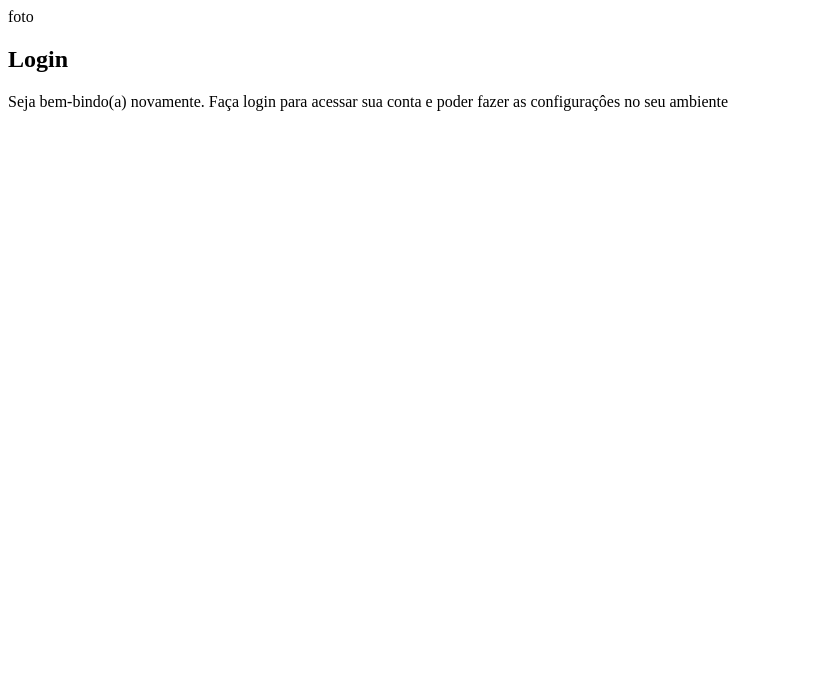
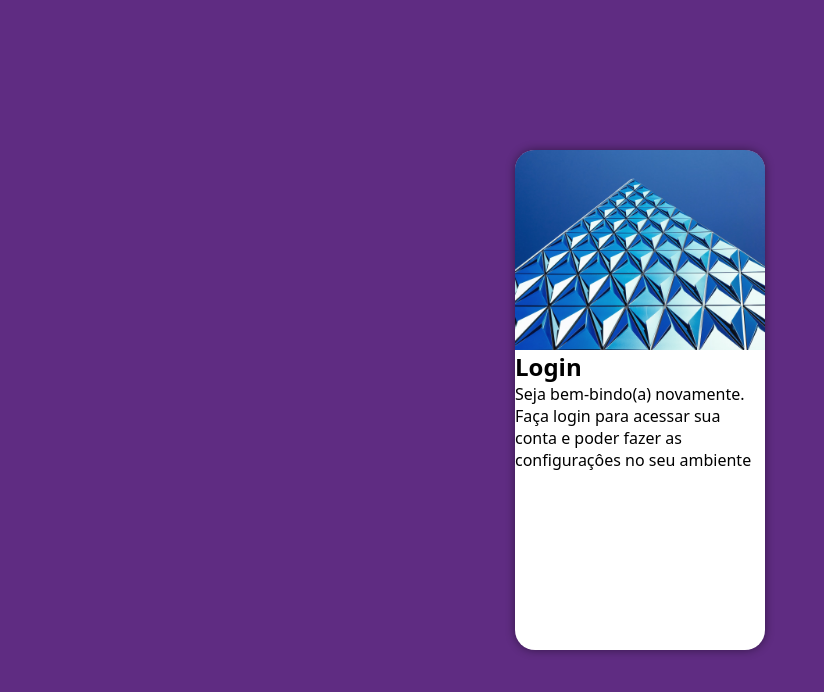
Before and after one commit to LuizEduardoJ/projeto-login, a plain HTML site: page index.html in a window 1280 px wide. Shown: the whole page, without its empty margins (0-824 px from the left). Drawn offline with Linux system fonts and the light colour scheme.

Commit message:
atualizacao do projeto login

```diff
--- a/estilos/style.css
+++ b/estilos/style.css
@@ -5,3 +5,48 @@ paleta de cores
 verde: #49a09d
 lilas: #5f2c82
 */
+
+* {
+    font-family: system-ui, -apple-system, BlinkMacSystemFont, 'Segoe UI', Roboto, Oxygen, Ubuntu, Cantarell, 'Open Sans', 'Helvetica Neue', sans-serif;
+    padding: 0px;
+    margin: 0px;
+    box-sizing: border-box;
+}
+
+body, html {
+    background-color:#5f2c82;
+    height: 100vh;
+    width: 100vw;
+}
+
+main {
+    position: relative;
+    height: 100vh;
+    width: 100vw;
+}
+
+section#login {
+    position: absolute;
+    top: 50%;
+    left: 50%;
+    transform: translate(-50%, -50%);
+    overflow: hidden;
+    background-color: white;
+    width: 250px;
+    height: 500px;
+    border-radius: 20px;
+    box-shadow: 0px 0px 10px rgba(0, 0, 0, 0.450);
+}
+
+section#login > div#imagem {
+    display: block;
+    background: #5f2c82 url(../imagens/pattern\ building.jpg) no-repeat;
+    background-size: cover;
+    background-position: left bottom;
+    height: 200px;
+}
+
+section#logion > div#formulario {
+    display: block;
+    padding: 10px;
+}
--- a/index.html
+++ b/index.html
@@ -11,7 +11,7 @@
     <main>
         <section id="login">
             <div id="imagem">
-                foto
+
             </div>
             <div>
                 <h1>Login</h1>
```
